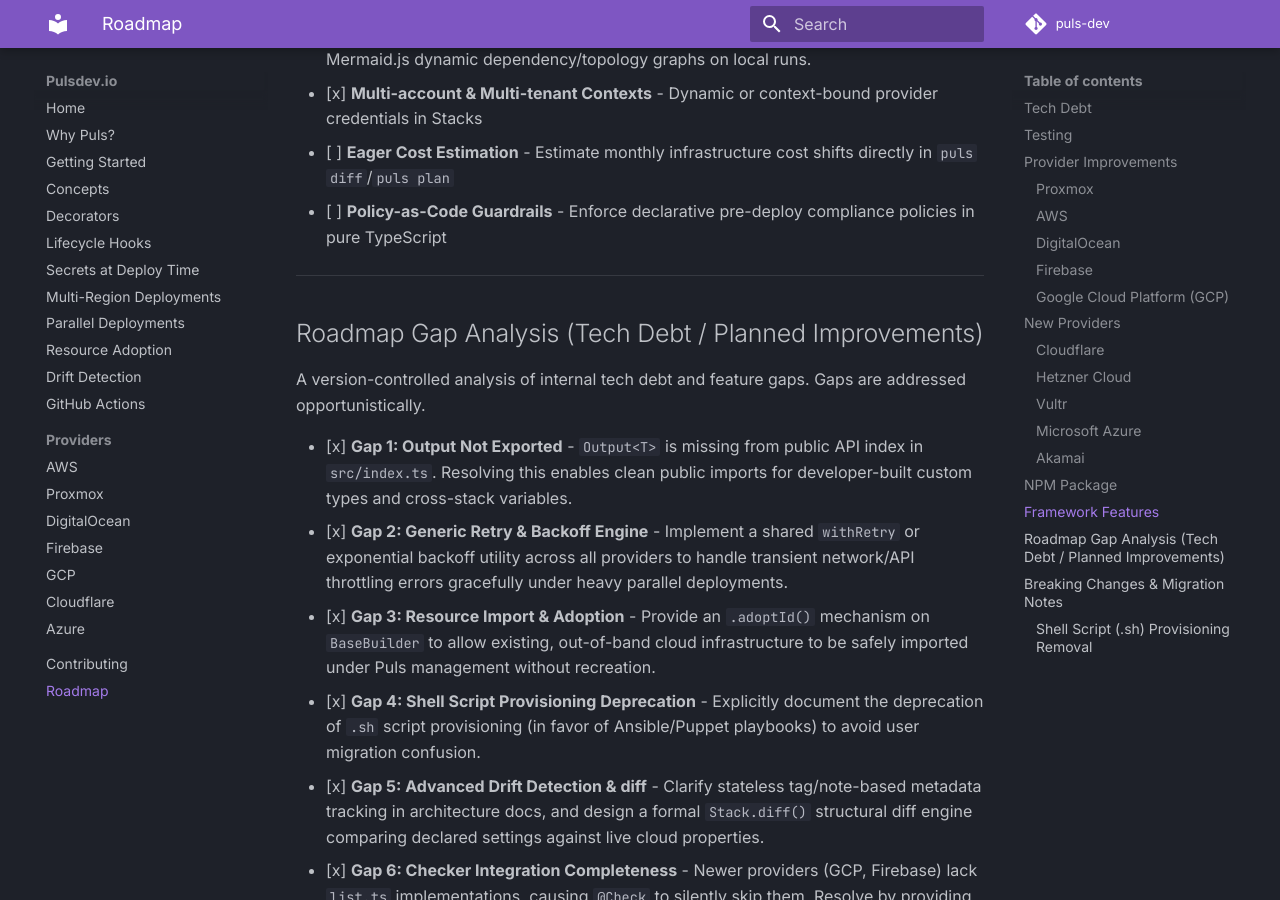
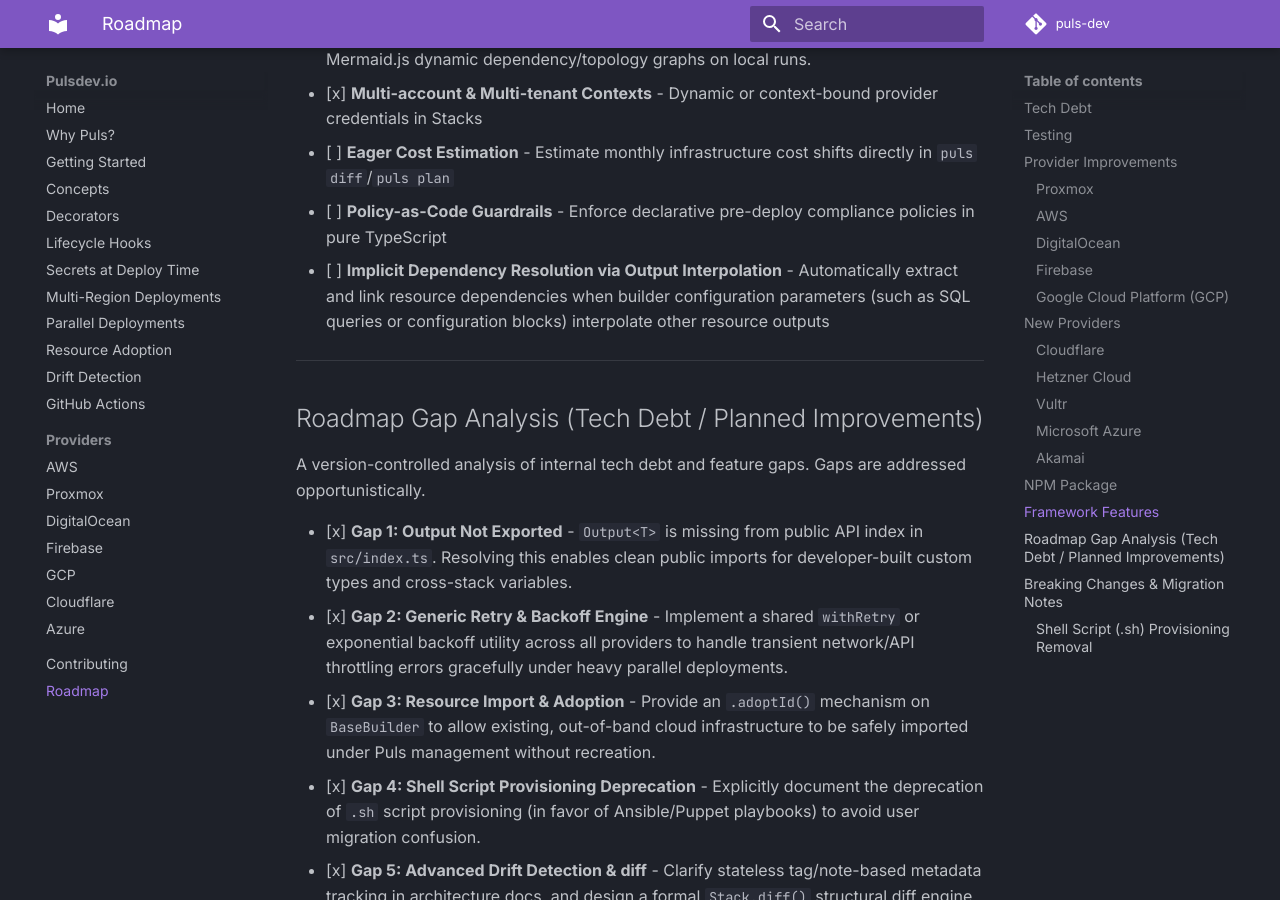
Before and after one commit to puls-dev/puls-dev, an MkDocs documentation site: the page built from docs/roadmap.md, in a window 1280 px wide and 900 px high, scrolled down 6363 px. Built offline with MkDocs 1.6.1 and Material for MkDocs 9.7.7, drawn with Linux system fonts in a browser that asks for light colours; comment, search, counter and statistics services are not loaded.

Commit message:
docs(roadmap): add implicit dependency resolution to framework features list
- Add "Implicit Dependency Resolution via Output Interpolation" to the roadmap

```diff
--- a/docs/roadmap.md
+++ b/docs/roadmap.md
@@ -157,6 +157,7 @@
 - [x] **Multi-account & Multi-tenant Contexts** - Dynamic or context-bound provider credentials in Stacks
 - [ ] **Eager Cost Estimation** - Estimate monthly infrastructure cost shifts directly in `puls diff`/`puls plan`
 - [ ] **Policy-as-Code Guardrails** - Enforce declarative pre-deploy compliance policies in pure TypeScript
+- [ ] **Implicit Dependency Resolution via Output Interpolation** - Automatically extract and link resource dependencies when builder configuration parameters (such as SQL queries or configuration blocks) interpolate other resource outputs
 
 ---
 
```
Also changed, not shown: site/roadmap/index.html, site/search/search_index.json, 1 other file.
